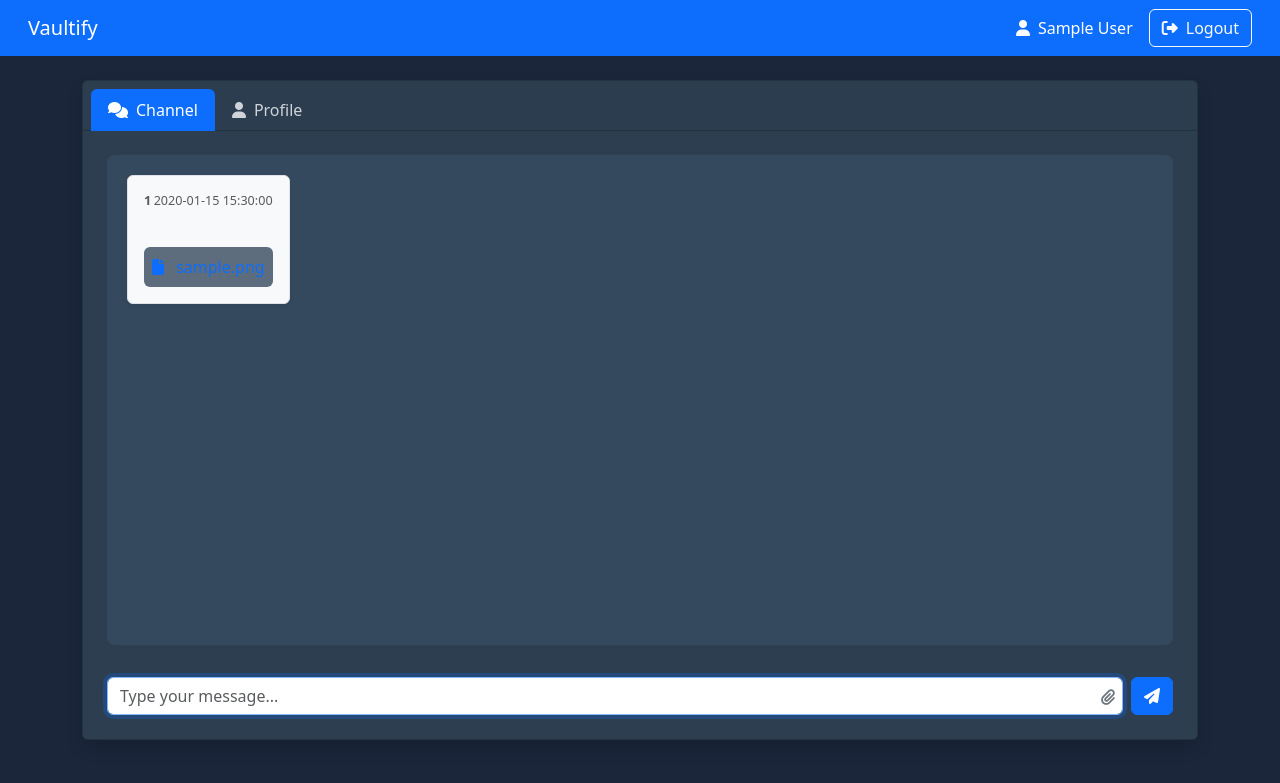
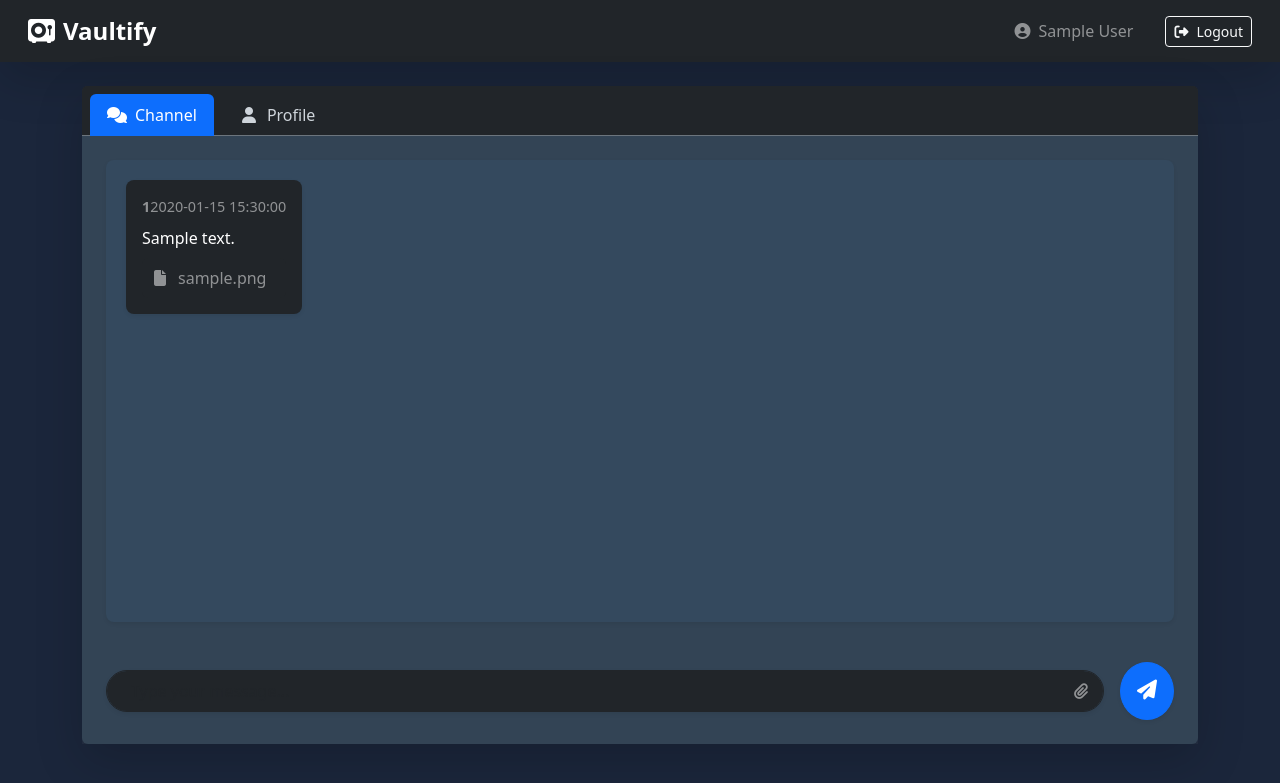
Before and after one commit to utsav-mistry/vaultify_emp, a Flask app: page /landing in a window 1280 px wide. Shown: the top 783 px of the page. Run offline with Flask 3, Linux system fonts and the light colour scheme; the visitor is signed in with stand-in values (Sample User, id 1); tables that the repository leaves empty hold one stand-in row (values such as "Sample post").

Commit message:
Update landing.html

```diff
--- a/Vaultify-Employee desk/app/templates/landing.html
+++ b/Vaultify-Employee desk/app/templates/landing.html
@@ -60,6 +60,7 @@
             text-overflow: ellipsis;
             white-space: nowrap;
         }
+
         body {
             background-color: #1b263b;
             color: #f8f9fa;
@@ -123,15 +124,21 @@
 </head>
 
 <body>
+    <script>
+    const currentUserEmail = "{{ session['email'] }}";
+    </script>
+
     <!-- Navbar -->
-    <nav class="navbar navbar-expand-lg navbar-dark bg-primary px-3">
+    <nav class="navbar navbar-expand-lg navbar-dark bg-dark px-3 shadow-lg">
         <div class="container-fluid">
-            <a class="navbar-brand" href="#">
-                Vaultify
+            <a class="navbar-brand fs-4 fw-bold" href="#">
+                <i class="fas fa-vault me-2"></i>Vaultify
             </a>
-            <div class="d-flex align-items-center">
-                <span class="text-white me-3 d-none d-md-block"><i class="fas fa-user me-2"></i>{{ user.name }}</span>
-                <a href="{{ url_for('main.logout') }}" class="btn btn-outline-light">
+            <div class="d-flex align-items-center gap-3">
+                <span class="text-white-50 me-3 d-none d-md-block">
+                    <i class="fas fa-user-circle me-2"></i>{{ user.name }}
+                </span>
+                <a href="{{ url_for('main.logout') }}" class="btn btn-outline-light btn-sm">
                     <i class="fas fa-sign-out-alt me-2"></i>Logout
                 </a>
             </div>
@@ -140,58 +147,65 @@
 
     <!-- Main Content -->
     <div class="container mt-4">
-        <div class="card shadow">
-            <div class="card-header">
-                <ul class="nav nav-tabs card-header-tabs" role="tablist">
+        <div class="card border-0 shadow-lg">
+            <div class="card-header bg-dark border-bottom border-secondary">
+                <ul class="nav nav-tabs card-header-tabs gap-2" role="tablist">
                     <li class="nav-item" role="presentation">
-                        <button class="nav-link active" id="chat-tab" data-bs-toggle="tab" data-bs-target="#chat">
-                            <i class="fas fa-comments me-2"></i>Channel
+                        <button class="nav-link active d-flex align-items-center gap-2" id="chat-tab"
+                            data-bs-toggle="tab" data-bs-target="#chat">
+                            <i class="fas fa-comments fa-fw"></i>
+                            <span class="d-none d-md-block">Channel</span>
                         </button>
                     </li>
                     <li class="nav-item" role="presentation">
-                        <button class="nav-link" id="profile-tab" data-bs-toggle="tab" data-bs-target="#profile">
-                            <i class="fas fa-user me-2"></i>Profile
+                        <button class="nav-link d-flex align-items-center gap-2" id="profile-tab" data-bs-toggle="tab"
+                            data-bs-target="#profile">
+                            <i class="fas fa-user fa-fw"></i>
+                            <span class="d-none d-md-block">Profile</span>
                         </button>
                     </li>
                     {% if user.email == 'utsavamistry30@gmail.com' %}
                     <li class="nav-item" role="presentation">
-                        <button class="nav-link" id="requests-tab" data-bs-toggle="tab" data-bs-target="#requests">
-                            <i class="fas fa-clipboard-list me-2"></i>Requests
+                        <button class="nav-link d-flex align-items-center gap-2" id="requests-tab" data-bs-toggle="tab"
+                            data-bs-target="#requests">
+                            <i class="fas fa-clipboard-list fa-fw"></i>
+                            <span class="d-none d-md-block">Requests</span>
                         </button>
                     </li>
                     {% endif %}
                 </ul>
             </div>
 
-            <div class="card-body p-4">
+            <div class="card-body p-4 bg-secondary bg-opacity-10">
                 <div class="tab-content">
                     <!-- Chat Tab -->
                     <div class="tab-pane fade show active" id="chat">
                         <div class="chat-container">
-                            <div class="chat-messages" id="chat-list">
+                            <div class="chat-messages shadow-sm" id="chat-list">
                                 {% for chat in chats %}
                                 {% set is_self = (chat.sender_id == user.email) %}
                                 <div
                                     class="d-flex mb-3 {{ 'justify-content-end' if is_self else 'justify-content-start' }}">
-                                    <div class="message-card p-3 border rounded"
-                                        style="max-width: 70%; {% if is_self %}background-color: #d1e7dd;{% else %}background-color: #f8f9fa;{% endif %}">
-                                        <div
-                                            class="message-header d-flex justify-content-between align-items-center mb-1">
-                                            <strong class="small text-muted">{{ 'You' if is_self else chat.sender_id
-                                                }}</strong>
-                                            <span class="small text-muted">
+                                    <div class="message-card p-3 border-0 shadow-sm rounded-3
+                                    {{ 'bg-primary text-white' if is_self else 'bg-dark text-white' }}"
+                                        style="max-width: 80%">
+                                        <div class="message-header d-flex justify-content-between
+                                        align-items-center mb-2 text-white-50 small">
+                                            <strong>{{ 'You' if is_self else chat.sender_id }}</strong>
+                                            <span>
                                                 {{ chat.timestamp.strftime('%Y-%m-%d %H:%M:%S') if chat.timestamp }}
                                             </span>
                                         </div>
                                         <div class="message-content">
                                             {% if chat.message %}
-                                            <p class="mb-1">{{ chat.message }}</p>
+                                            <p class="mb-2">{{ chat.message }}</p>
                                             {% endif %}
                                             {% if chat.file_url %}
-                                            <div class="file-attachment mt-2">
-                                                <a href="{{ chat.file_url }}" target="_blank"
-                                                    class="text-decoration-none">
-                                                    <i class="fas fa-file me-2"></i>
+                                            <div class="file-attachment mt-2 p-2 rounded-2
+                                            {{ 'bg-primary bg-opacity-25' if is_self else 'bg-dark' }}">
+                                                <a href="{{ chat.file_url }}" target="_blank" class="text-decoration-none d-flex align-items-center gap-2
+                                                {{ 'text-white' if is_self else 'text-white-50' }}">
+                                                    <i class="fas fa-file fa-fw"></i>
                                                     <span class="file-name">{{ chat.file_url.split('/')[-1] }}</span>
                                                 </a>
                                             </div>
@@ -202,51 +216,55 @@
                                 {% endfor %}
                             </div>
 
-                            <form id="chat-form" method="POST" enctype="multipart/form-data" class="d-flex gap-2 mt-3">
-                                <div class="flex-grow-1 position-relative">
-                                    <input type="text" name="message" class="form-control"
-                                        placeholder="Type your message..." id="message-input">
-                                    <label for="file-upload" class="position-absolute end-0 top-0 mt-2 me-2">
-                                        <i class="fas fa-paperclip text-secondary cursor-pointer"></i>
+                            <form id="chat-form" method="POST" enctype="multipart/form-data"
+                                class="d-flex gap-3 mt-4 align-items-center">
+                                <div class="position-relative flex-grow-1">
+                                    <input type="text" name="message" class="form-control bg-dark text-white border-dark
+                                        shadow-sm rounded-pill ps-4 pe-5 py-2" placeholder="Type your message..."
+                                        id="message-input">
+                                    <label for="file-upload"
+                                        class="position-absolute end-0 top-50 translate-middle-y me-3">
+                                        <i class="fas fa-paperclip text-white-50 cursor-pointer"></i>
                                     </label>
                                     <input type="file" id="file-upload" name="file" class="d-none">
-                                    <div id="file-name"
-                                        class="position-absolute start-0 bottom-0 mb-2 ms-2 small text-muted"></div>
                                 </div>
-                                <button type="submit" class="btn btn-primary" id="send-button">
-                                    <i class="fas fa-paper-plane"></i>
+                                <button type="submit" class="btn btn-primary rounded-circle p-3 shadow-sm">
+                                    <i class="fas fa-paper-plane fs-5"></i>
                                 </button>
                             </form>
                         </div>
                     </div>
 
-
                     <!-- Profile Tab -->
                     <div class="tab-pane fade" id="profile">
-                        <div class="d-flex align-items-center mb-4">
-                            <div class="profile-icon">
+                        <div class="d-flex align-items-center gap-4 mb-5">
+                            <div class="profile-icon shadow-lg">
                                 <i class="fas fa-user text-primary"></i>
                             </div>
-                            <div class="ms-4">
-                                <h3 class="mb-1">{{ user.name }}</h3>
-                                <p class="text-muted mb-0">{{ user.designation|title }}</p>
+                            <div>
+                                <h2 class="mb-1 fw-bold">{{ user.name }}</h2>
+                                <p class="text-white-50 mb-0">{{ user.designation|title }}</p>
                             </div>
                         </div>
                         <div class="row">
-                            <div class="col-md-6">
-                                <div class="card mb-3">
-                                    <div class="card-body">
-                                        <h5 class="card-title"><i class="fas fa-info-circle me-2"></i>Details</h5>
-                                        <ul class="list-unstyled">
-                                            <li class="mb-2">
-                                                <i class="fas fa-envelope me-2 text-muted"></i>
+                            <div class="col-md-8">
+                                <div class="card border-0 shadow-sm bg-dark">
+                                    <div class="card-body p-4">
+                                        <h5 class="card-title fw-bold mb-4">
+                                            <i class="fas fa-info-circle me-2"></i>User Details
+                                        </h5>
+                                        <div class="list-group list-group-flush">
+                                            <div class="list-group-item bg-transparent text-white
+                                            border-secondary d-flex align-items-center gap-3">
+                                                <i class="fas fa-envelope fa-fw text-white-50"></i>
                                                 {{ user.email }}
-                                            </li>
-                                            <li>
-                                                <i class="fas fa-user-tag me-2 text-muted"></i>
+                                            </div>
+                                            <div class="list-group-item bg-transparent text-white
+                                            border-secondary d-flex align-items-center gap-3">
+                                                <i class="fas fa-user-tag fa-fw text-white-50"></i>
                                                 {{ user.designation|title }}
-                                            </li>
-                                        </ul>
+                                            </div>
+                                        </div>
                                     </div>
                                 </div>
                             </div>
@@ -256,21 +274,26 @@
                     <!-- Requests Tab -->
                     {% if user.email == 'utsavamistry30@gmail.com' %}
                     <div class="tab-pane fade" id="requests">
-                        <h4 class="mb-4"><i class="fas fa-user-clock me-2"></i>Pending Approvals</h4>
+                        <h4 class="mb-4 fw-bold">
+                            <i class="fas fa-user-clock me-2"></i>Pending Approvals
+                        </h4>
 
                         {% if requests %}
-                        <div class="list-group">
+                        <div class="list-group shadow-sm">
                             {% for req in requests %}
-                            <div class="list-group-item d-flex justify-content-between align-items-center">
+                            <div class="list-group-item bg-dark text-white d-flex
+                            justify-content-between align-items-center border-secondary">
                                 <div>
-                                    <h6 class="mb-1">{{ req.name }}</h6>
-                                    <small class="text-muted">{{ req.email }}</small>
+                                    <h6 class="mb-1 fw-bold">{{ req.name }}</h6>
+                                    <small class="text-white-50">{{ req.email }}</small>
                                 </div>
-                                <div class="btn-group">
-                                    <button class="btn btn-sm btn-outline-success approve-btn" data-email="{{ req.email }}">
+                                <div class="btn-group shadow-sm">
+                                    <button class="btn btn-outline-success btn-sm px-3 rounded-start"
+                                        data-email="{{ req.email }}">
                                         <i class="fas fa-check"></i>
                                     </button>
-                                    <button class="btn btn-sm btn-outline-danger discard-btn" data-email="{{ req.email }}">
+                                    <button class="btn btn-outline-danger btn-sm px-3 rounded-end"
+                                        data-email="{{ req.email }}">
                                         <i class="fas fa-times"></i>
                                     </button>
                                 </div>
@@ -278,18 +301,16 @@
                             {% endfor %}
                         </div>
                         {% else %}
-                        <div class="alert alert-info">
+                        <div class="alert alert-dark border-secondary shadow-sm">
                             <i class="fas fa-info-circle me-2"></i>No pending approval requests
                         </div>
                         {% endif %}
                     </div>
                     {% endif %}
-
                 </div>
             </div>
         </div>
     </div>
-
     <script src="https://cdn.jsdelivr.net/npm/bootstrap@5.3.0/dist/js/bootstrap.bundle.min.js"></script>
     <script>
     // Chat functionality
@@ -341,6 +362,7 @@
     }
 
     function createMessageElement(message) {
+        const isOwnMessage = message.sender_id === currentUserEmail;
         const fileHtml = message.file ? `
             <div class="file-attachment mt-2">
                 <a href="${message.file.url}" target="_blank" class="text-decoration-none">
@@ -351,7 +373,7 @@
         ` : '';
 
         return `
-                <div class="message-card">
+            <div class="message-card ${isOwnMessage ? 'own-message' : 'other-message'}">
                 <div class="message-header">
                     <strong>${escapeHtml(message.sender)}</strong>
                     <span class="text-muted ms-2">${message.timestamp}</span>
```
Lines whose indentation alone changed are shown as unchanged.
